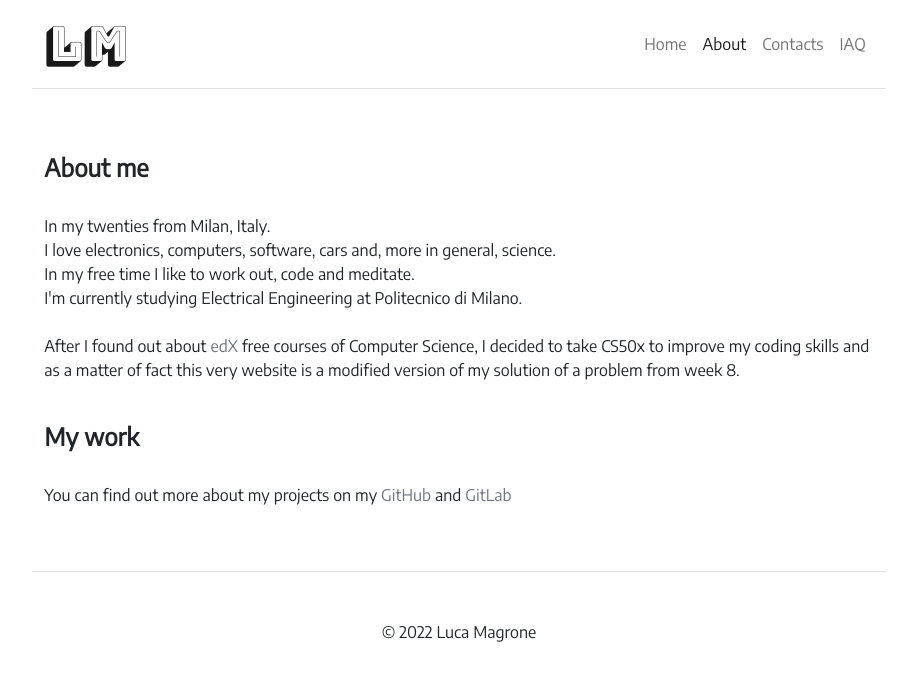
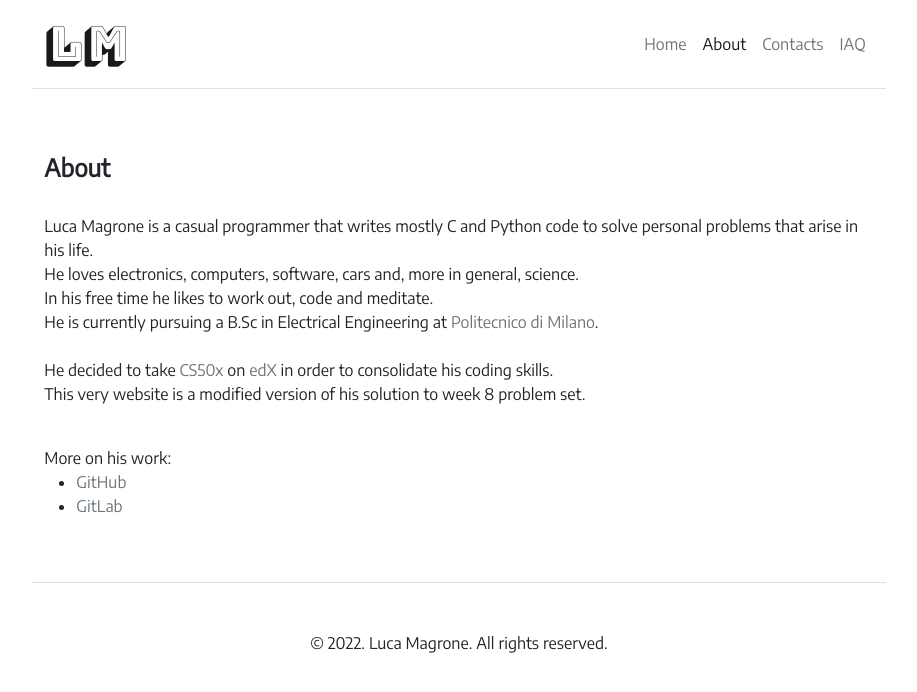
Before and after one commit to Leuca/Leuca.github.io, a Jekyll site: the page built from about.html, in a window 1280 px wide. Shown: the top 692 px of the page, without its empty margins (181-1098 px from the left). Built offline with Jekyll 4.4.1, drawn with Linux system fonts in a browser that asks for light colours.

Commit message:
Use a more formal tone

```diff
--- a/_includes/footer.html
+++ b/_includes/footer.html
@@ -1,3 +1,3 @@
 <footer class="container-fluid p-0 py-5 border-top">
-    <p class="mb-0">&#169; 2022 Luca Magrone</p>
+    <p class="mb-0">&#169; {{ 'now' | date: "%Y" }}. Luca Magrone. All rights reserved.</p>
 </footer>
--- a/about.html
+++ b/about.html
@@ -6,20 +6,24 @@ script:  "<script>\n
             document.addEventListener('DOMContentLoaded', detectDarkMode);\n
         </script>"
 ---
-<h4><strong>About me</strong></h4>
+<h4><strong>About</strong></h4>
             <br>
-                In my twenties from Milan, Italy.
+            Luca Magrone is a casual programmer that writes mostly C and Python code to solve personal problems that arise in his life.
             <br>
-                I love electronics, computers, software, cars and, more in general, science.
+            He loves electronics, computers, software, cars and, more in general, science.
             <br>
-                In my free time I like to work out, code and meditate.
+            In his free time he likes to work out, code and meditate.
             <br>
-                I'm currently studying Electrical Engineering at Politecnico di Milano.
+            He is currently pursuing a B.Sc in Electrical Engineering at <a href="https://www.polimi.it/en" class="link-secondary">Politecnico di Milano</a>.
             <br>
             <br>
-                After I found out about <a href="https://edx.org" class="link-secondary">edX</a> free courses of Computer Science, I decided to take CS50x to improve my coding skills and as a matter of fact this very website is a modified version of my solution of a problem from week 8.
+            He decided to take <a href="https://www.edx.org/course/introduction-computer-science-harvardx-cs50x" class="link-secondary">CS50x</a> on <a href="https://edx.org" class="link-secondary">edX</a> in order to consolidate his coding skills.
+            <br>
+            This very website is a modified version of his solution to week 8 problem set.
             </p>
             <br>
-            <h4><strong>My work</strong></h4>
-            <br>
-            <p>You can find out more about my projects on my <a href="https://github.com/Leuca" class="link-secondary">GitHub</a> and <a href="https://gitlab.com/Leuca" class="link-secondary">GitLab</a></p>
+            More on his work:
+            <ul>
+                <li><a href="https://github.com/Leuca" class="link-secondary">GitHub</a></li>
+                <li><a href="https://gitlab.com/Leuca" class="link-secondary">GitLab</a></li>
+            </ul>
--- a/contacts.html
+++ b/contacts.html
@@ -20,7 +20,7 @@ links: <link href="https://cdn.jsdelivr.net/npm/bootstrap-icons@1.9.1/font/boots
                         <i class="bi bi-key"></i> <a href="pgp.txt" class="link-secondary">Public key</a>
                     </li>
                 </ul>
-                <p>Please make use of <a href="https://en.wikipedia.org/wiki/Pretty_Good_Privacy" class="link-secondary">PGP encryption</a> if willing to contact me by email</p>
+                <p>Please make use of <a href="https://en.wikipedia.org/wiki/Pretty_Good_Privacy" class="link-secondary">PGP encryption</a> if willing to exchange e-mail messages.</p>
             </div>
             <div class="col-md">
                 <h4><strong>Social</strong></h4>
```
Also changed, not shown: index.html (+5 -5 lines).
